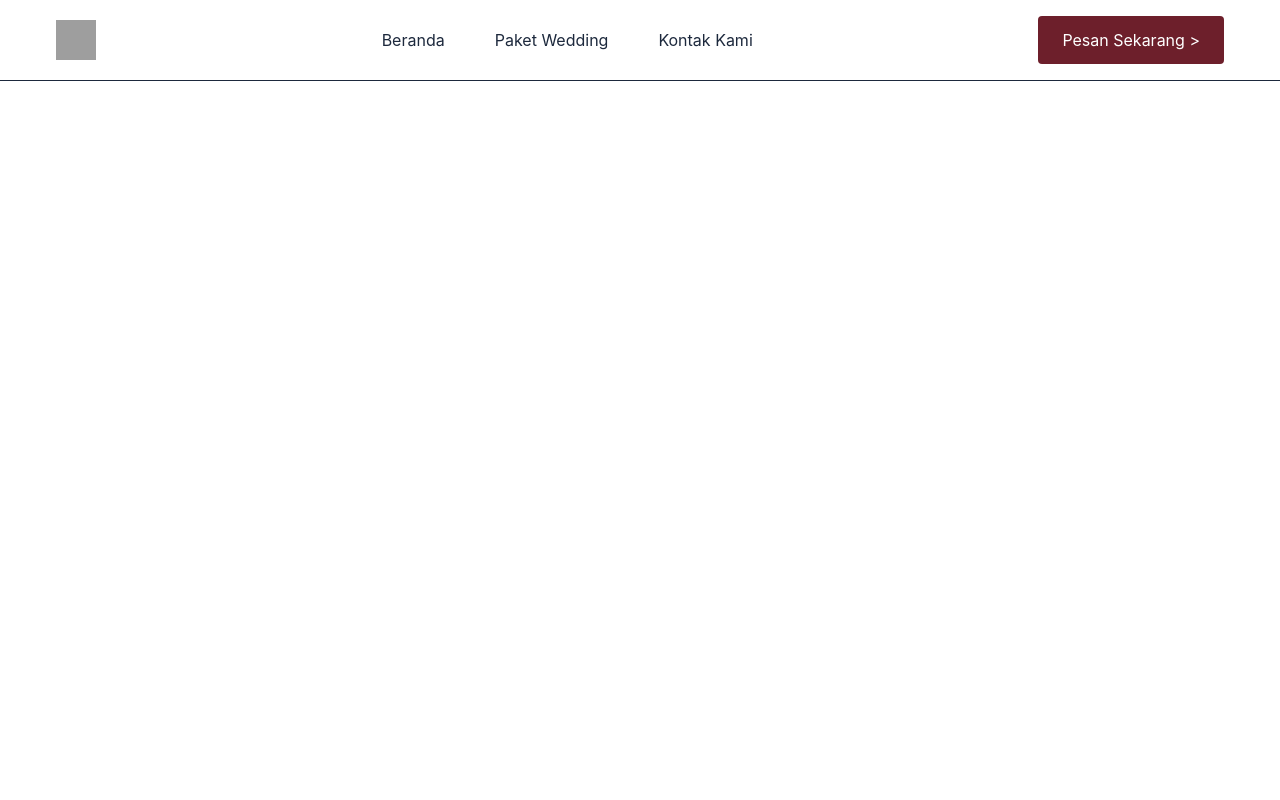
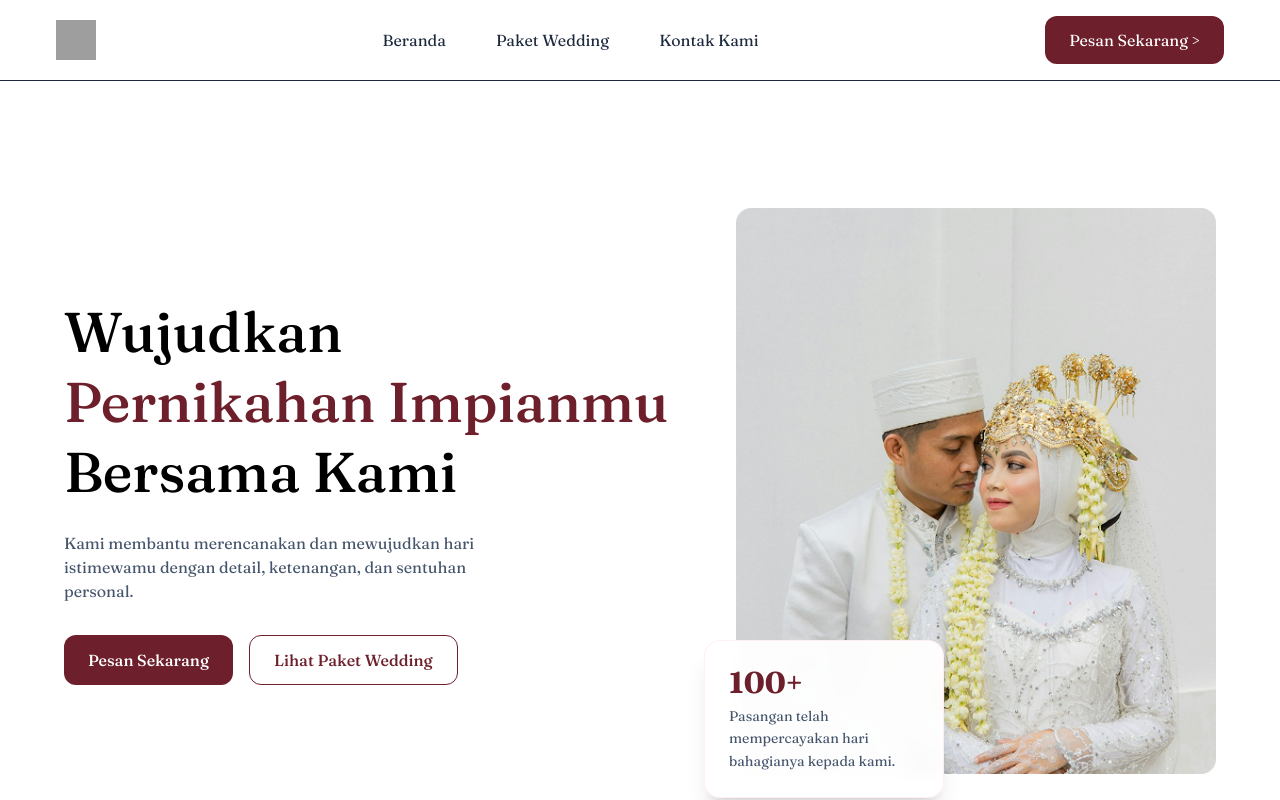
Before and after one commit to ImLostPlsHelp/fe-phoenix-wo, a React (Vite) app: page / in a window 1280 px wide. Shown: the top 800 px of the page. Built offline with nearby package versions, Linux system fonts and the light colour scheme; grey boxes are pictures that could not be loaded.

Commit message:
Tambah Font dan custom color. Tambah Hero Section

```diff
--- a/index.html
+++ b/index.html
@@ -3,6 +3,9 @@
   <head>
     <meta charset="UTF-8" />
     <link rel="icon" type="image/svg+xml" href="/favicon.svg" />
+    <link rel="preconnect" href="https://fonts.googleapis.com">
+    <link rel="preconnect" href="https://fonts.gstatic.com" crossorigin>
+    <link href="https://fonts.googleapis.com/css2?family=Fraunces:ital,opsz,wght@0,9..144,100..900;1,9..144,100..900&display=swap" rel="stylesheet">
     <meta name="viewport" content="width=device-width, initial-scale=1.0" />
     <title>fe-phoenix-wo</title>
   </head>
--- a/src/components/layout/public/Navbar.tsx
+++ b/src/components/layout/public/Navbar.tsx
@@ -1,7 +1,7 @@
 // TODO
 export default function Navbar() {
     return (
-    <div className="min-h-screen text-slate-800 bg-white"> {/* Wrapper  BG*/}
+    <div className="text-slate-800 bg-white mb-16 font-fraunces"> {/* Wrapper  BG*/}
     <div className="outline outline-color-gray-500"> {/* Wrapper Navbar */}
       <header className="flex justify-between items-center p-4 max-w-[1200px] mx-auto"> {/* Navbar */}
         <img className="h-10 w-10" src="/path/to/logo.png" alt="Logo" />
@@ -24,7 +24,7 @@ export default function Navbar() {
             </li>
           </ul>
         </nav>
-        <button className="bg-[#6d1f2b] text-white px-6 py-3 rounded">Pesan Sekarang {">"}</button>
+        <button className="bg-maroon text-white px-6 py-3 rounded-xl">Pesan Sekarang {">"}</button>
       </header>
     </div>
     </div>
--- a/src/components/sections/HeroSection.tsx
+++ b/src/components/sections/HeroSection.tsx
@@ -1,7 +1,46 @@
+import heroImage from "../../assets/hero-image.png";
+
 function HeroSection() {
   return (
-    <div className="flex items-center justify-center min-h-screen bg-white">
-      <section className="max-w-[1200px] mx-auto px-4 py-16"></section>
+    <div className="items-center justify-between bg-white max-w-[1200px] mx-auto flex flex-col md:flex-row gap-12 px-6 py-16 font-fraunces">
+      {/* Kolom Kiri: Teks & Aksi */}
+      <section className="flex-1 flex flex-col gap-6">
+        <h1 className="text-4xl md:text-[56px] font-bold text-black leading-tight font-medium">
+          Wujudkan <br />
+          <span className="text-maroon">Pernikahan Impianmu</span> <br />
+          Bersama Kami
+        </h1>
+        <p className="text-slate-600 max-w-md">
+          Kami membantu merencanakan dan mewujudkan hari istimewamu dengan
+          detail, ketenangan, dan sentuhan personal.
+        </p>
+        <section className="flex flex-col sm:flex-row gap-4 pt-2">
+          <button className="bg-maroon text-white px-6 py-3 rounded-xl font-medium hover:bg-[#571822] transition-colors">
+            Pesan Sekarang
+          </button>
+          <button className="border border-maroon text-maroon px-6 py-3 rounded-xl font-medium hover:bg-rose-50 transition-colors">
+            Lihat Paket Wedding
+          </button>
+        </section>
+      </section>
+
+      {/* Kolom Kanan: Gambar & Floating Badge */}
+      <div className="flex-1 relative w-full max-w-[480px]">
+        {/* Gambar Utama */}
+        <img
+          className="w-full h-auto object-cover"
+          src={heroImage}
+          alt="Hero Wedding"
+        />
+
+        {/* Floating Card: 100+ Pasangan */}
+        <div className="absolute -bottom-6 -left-4 md:-left-8 bg-white/95 backdrop-blur-sm p-6 rounded-2xl shadow-xl border border-rose-100/60 max-w-[240px]">
+          <h3 className="text-3xl font-bold text-maroon mb-1">100+</h3>
+          <p className="text-xs md:text-sm text-slate-600 leading-relaxed">
+            Pasangan telah mempercayakan hari bahagianya kepada kami.
+          </p>
+        </div>
+      </div>
     </div>
   );
 }
--- a/src/index.css
+++ b/src/index.css
@@ -1,7 +1,7 @@
 @import "tailwindcss";
 
-:root {
-  /* Background */
+@theme {
+    /* Background */
   --color-cream: #FCFAF8;
   --color-cream-muted: #F7F2EF;
 
@@ -12,6 +12,8 @@
   /* Teks */
   --color-heading: #252525;
   --color-body: #6F6A67;
+
+  --font-fraunces: 'Fraunces', Serif;
 }
 
 @layer utilities {
```
Also changed, not shown: src/assets/hero-image.png (added).
